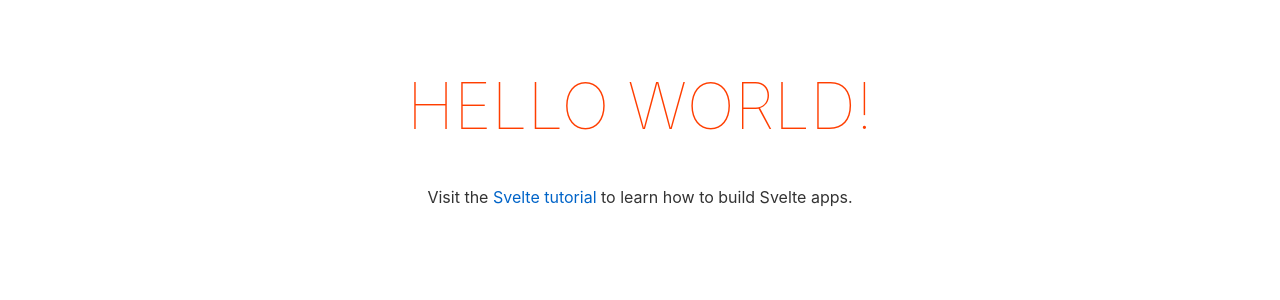
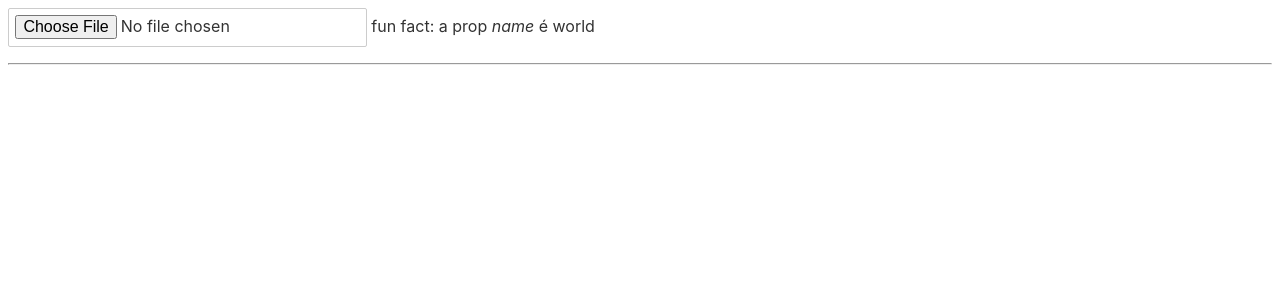
Before and after one commit to lucaspontoexe/pptx-extract-text, a Svelte app: page / in a window 1280 px wide. Shown: the top 300 px of the page. Built offline with nearby package versions, Linux system fonts and the light colour scheme.

Commit message:
e tá criado o POC

```diff
--- /dev/null
+++ b/src/Convert.svelte
@@ -0,0 +1,39 @@
+<script lang="ts">
+    import jszip, { files } from "jszip";
+    const dp = new DOMParser();
+    let finalText = "";
+    export let name = "vamo lá";
+
+    async function handleLoad(e: Event) {
+        const file = (e.target as HTMLInputElement).files[0];
+
+        const zip = await jszip.loadAsync(file);
+        zip.filter((path) => path.indexOf("ppt/slides/slide") !== -1).forEach(
+            async (file) => {
+                const fileContent = await file.async("string");
+                finalText += parseXML(fileContent);
+            }
+        );
+    }
+
+    function parseXML(input: string) {
+        let output = "";
+        const xmldoc = dp.parseFromString(input, "text/xml");
+        xmldoc.querySelectorAll("p").forEach((entry) => {
+            output += entry.textContent.trim() + "\n";
+        });
+        return output;
+    }
+</script>
+
+<main>
+    <input type="file" accept=".pptx" on:change={handleLoad} />
+
+    fun fact: a prop <em>name</em> é {name}
+
+    <br />
+    <hr />
+    <pre>
+        {finalText}
+    </pre>
+</main>
--- a/src/main.ts
+++ b/src/main.ts
@@ -1,4 +1,4 @@
-import App from './App.svelte';
+import App from './Convert.svelte';
 
 const app = new App({
 	target: document.body,
```
